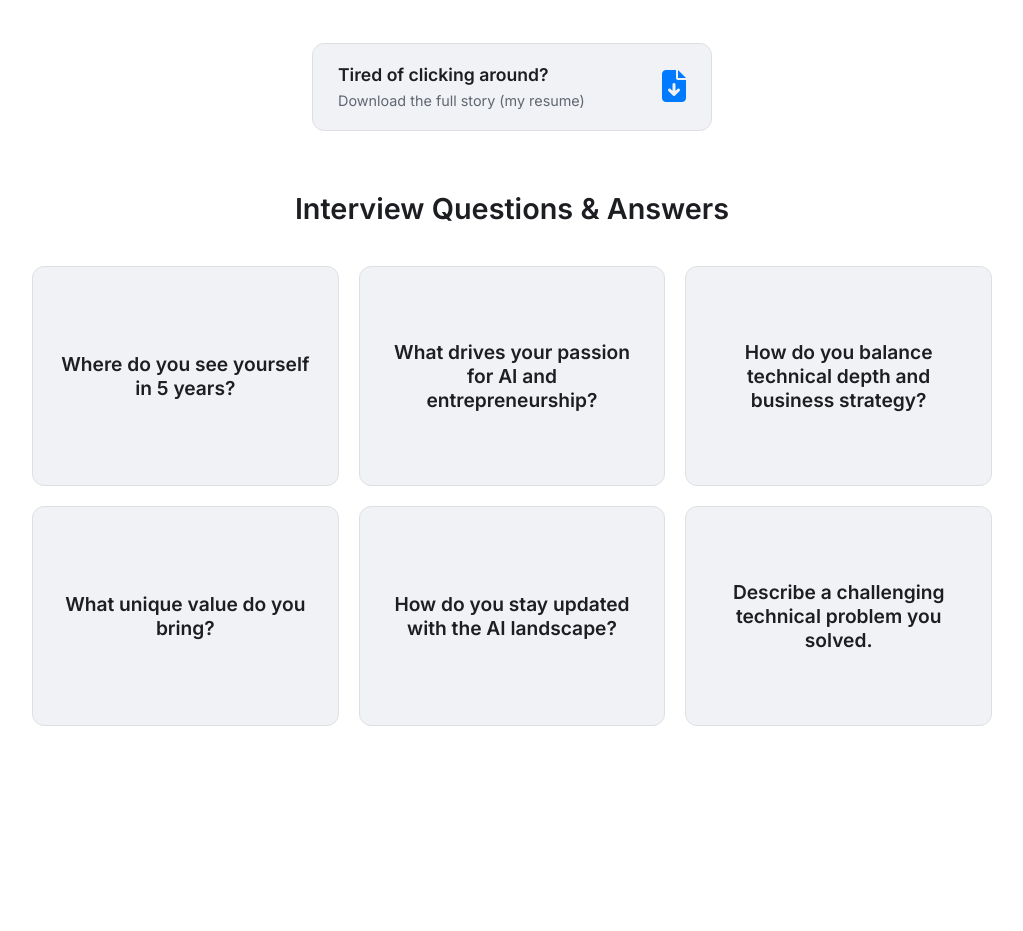
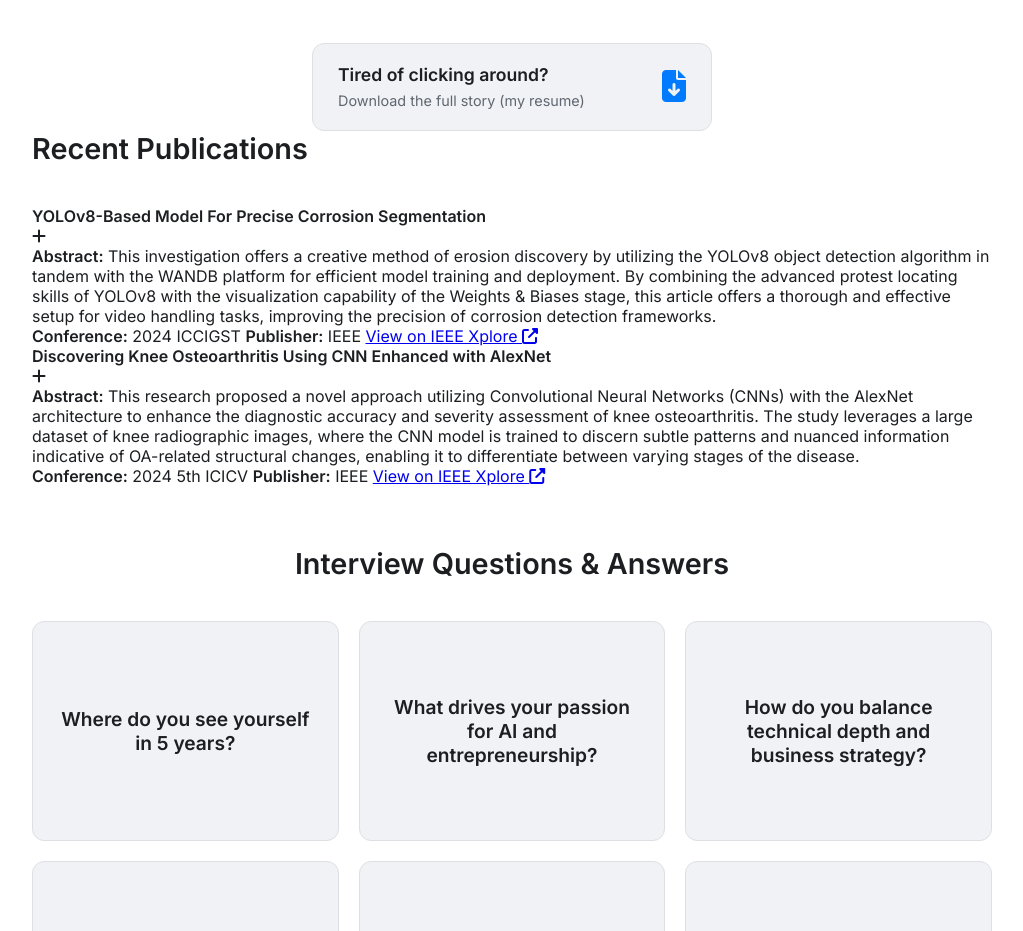
Before and after one commit to SEETHALA-DEVI-CHANDU/Chandu_portfolio, a plain HTML site: page about.html in a window 1280 px wide. Shown: the part 2000-2931 px from the top of the page, without its empty margins (128-1151 px from the left). Before the commit the page ends 2786 px from the top, so only its background shows below. Drawn offline with Linux system fonts and the light colour scheme.

Commit message:
Update about.html
v5 publications

```diff
--- a/about.html
+++ b/about.html
@@ -129,6 +129,39 @@
             </a>
         </div>
 
+        <div class="publications-section reveal-on-scroll">
+            <h2 class="section-title">Recent Publications</h2>
+            <div class="publication-card">
+                <div class="publication-header">
+                    <h4>YOLOv8-Based Model For Precise Corrosion Segmentation</h4>
+                    <div class="publication-toggle"><i class="fas fa-plus"></i></div>
+                </div>
+                <div class="publication-body">
+                    <p><strong>Abstract:</strong> This investigation offers a creative method of erosion discovery by utilizing the YOLOv8 object detection algorithm in tandem with the WANDB platform for efficient model training and deployment. By combining the advanced protest locating skills of YOLOv8 with the visualization capability of the Weights & Biases stage, this article offers a thorough and effective setup for video handling tasks, improving the precision of corrosion detection frameworks.</p>
+                    <div class="publication-meta">
+                        <span><strong>Conference:</strong> 2024 ICCIGST</span>
+                        <span><strong>Publisher:</strong> IEEE</span>
+                        <a href="https://ieeexplore.ieee.org/document/10717561" target="_blank">View on IEEE Xplore <i class="fas fa-external-link-alt"></i></a>
+                    </div>
+                </div>
+            </div>
+
+            <div class="publication-card">
+                <div class="publication-header">
+                    <h4>Discovering Knee Osteoarthritis Using CNN Enhanced with AlexNet</h4>
+                    <div class="publication-toggle"><i class="fas fa-plus"></i></div>
+                </div>
+                <div class="publication-body">
+                    <p><strong>Abstract:</strong> This research proposed a novel approach utilizing Convolutional Neural Networks (CNNs) with the AlexNet architecture to enhance the diagnostic accuracy and severity assessment of knee osteoarthritis. The study leverages a large dataset of knee radiographic images, where the CNN model is trained to discern subtle patterns and nuanced information indicative of OA-related structural changes, enabling it to differentiate between varying stages of the disease.</p>
+                    <div class="publication-meta">
+                        <span><strong>Conference:</strong> 2024 5th ICICV</span>
+                        <span><strong>Publisher:</strong> IEEE</span>
+                        <a href="https://ieeexplore.ieee.org/document/10511120" target="_blank">View on IEEE Xplore <i class="fas fa-external-link-alt"></i></a>
+                    </div>
+                </div>
+            </div>
+        </div>
+
         <!-- New 3D Q&A Section -->
         <div class="qa-section reveal-on-scroll">
             <h2 class="section-title">Interview Questions & Answers</h2>
```
